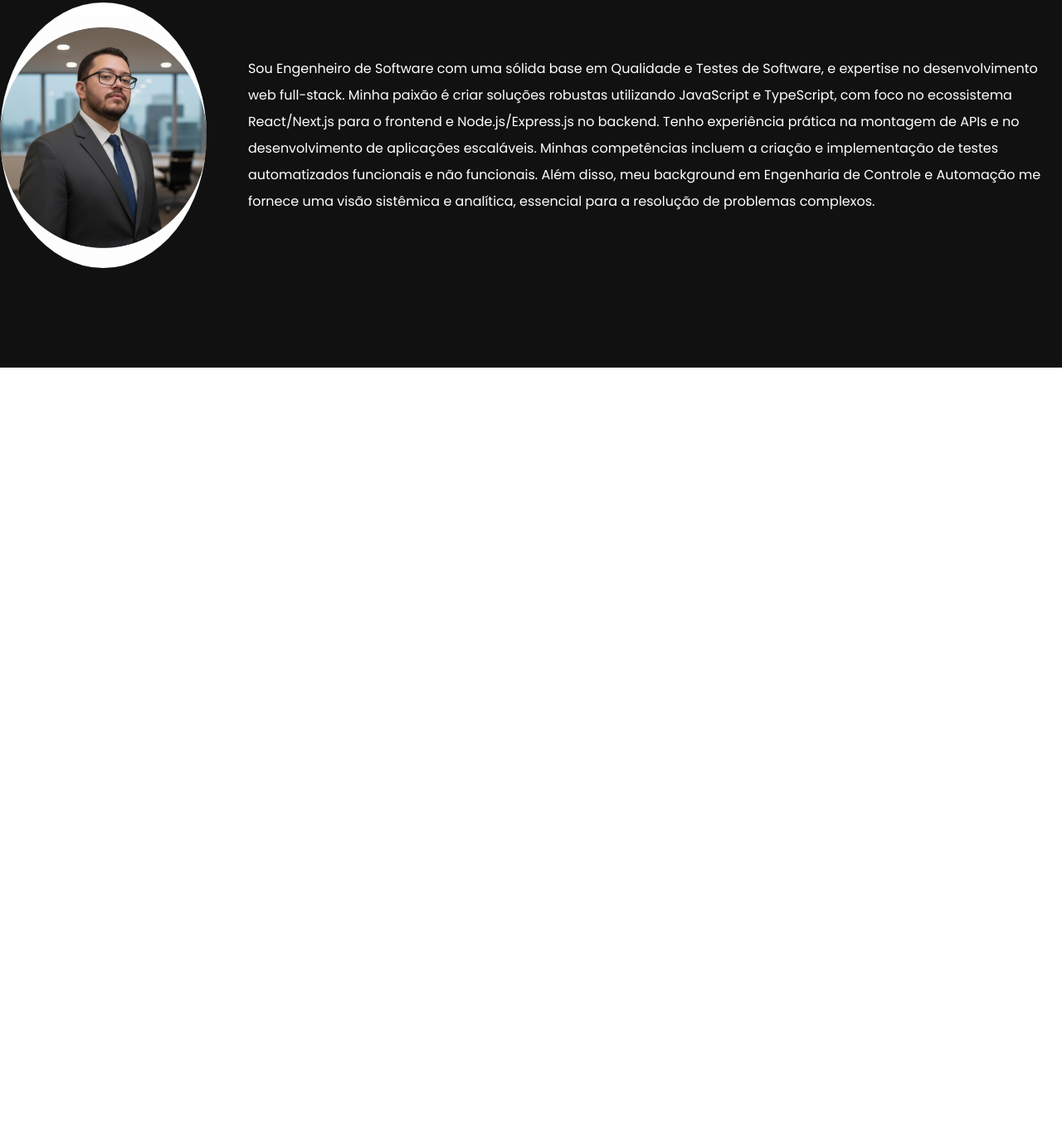
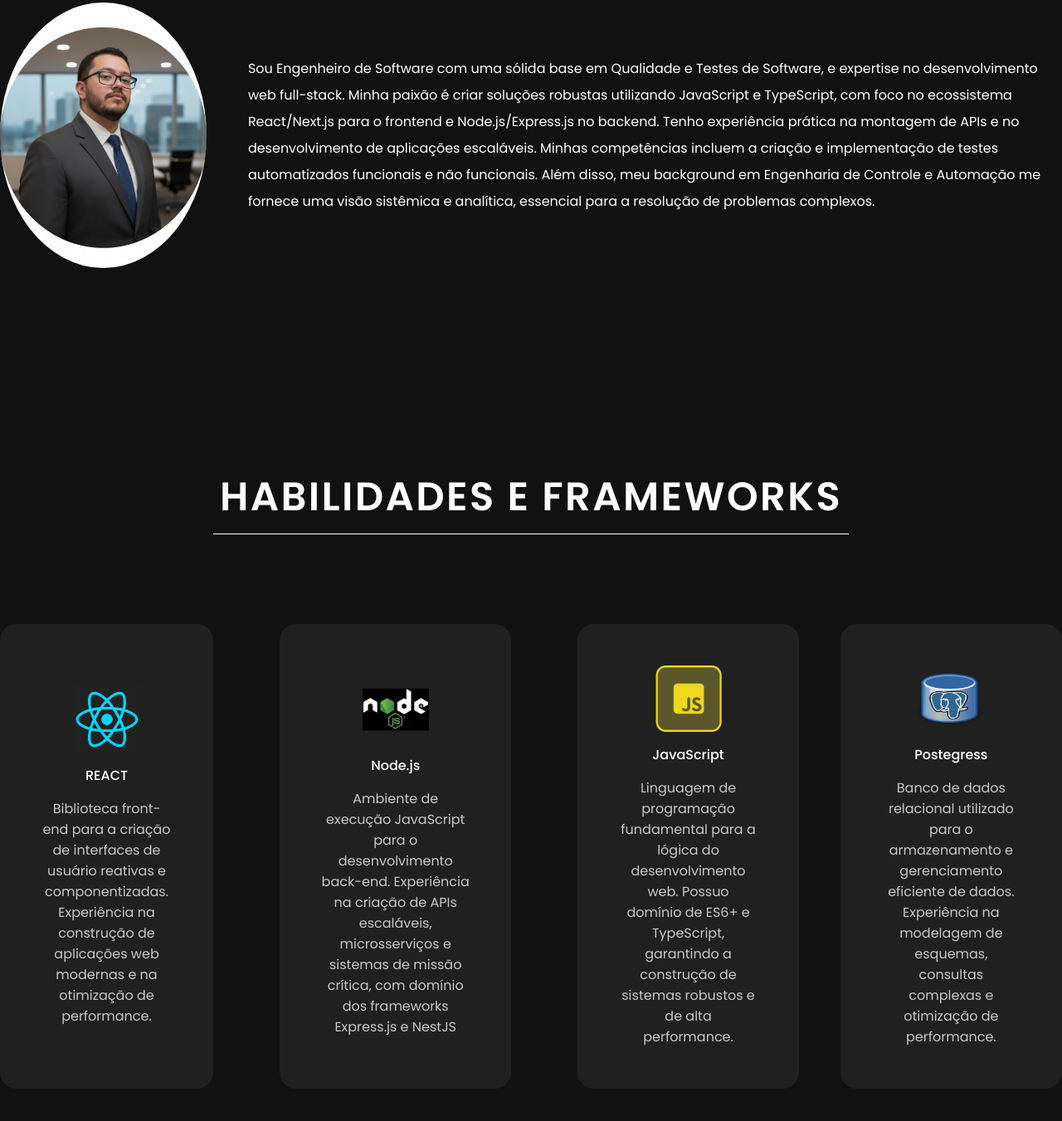
Before and after one commit to MarCassMari/portifolio_dev, a plain HTML site: page index.html in a window 1280 px wide. Shown: the part 1048-2399 px from the top of the page at 83% size. Before the commit the page ends 1491 px from the top, so only its background shows below. Drawn offline with Linux system fonts and the light colour scheme.

Commit message:
feat/habilidades

```diff
--- a/index.html
+++ b/index.html
@@ -53,5 +53,55 @@
         </div>
       </div>
     </div>
+
+    <div class="section-container">
+      <div class="section-content">
+        <h2 class="section-title">Habilidades e frameworks</h2>
+
+        <div class="skills-content">
+          <div class="skill-item">
+            <img src="./images/react-icon.png" alt="REACT" />
+            <span>REACT</span>
+            <p>
+              Biblioteca front-end para a criação de interfaces de usuário
+              reativas e componentizadas. Experiência na construção de
+              aplicações web modernas e na otimização de performance.
+            </p>
+          </div>
+
+          <div class="skill-item">
+            <img src="./images/node-icon.png" alt="Node" />
+            <span>Node.js</span>
+            <p>
+              Ambiente de execução JavaScript para o desenvolvimento back-end.
+              Experiência na criação de APIs escaláveis, microsserviços e
+              sistemas de missão crítica, com domínio dos frameworks Express.js
+              e NestJS
+            </p>
+          </div>
+
+          <div class="skill-item">
+            <img src="./images/javascript-icon.png" alt="JavaScript" />
+            <span>JavaScript</span>
+            <p>
+              Linguagem de programação fundamental para a lógica do
+              desenvolvimento web. Possuo domínio de ES6+ e TypeScript,
+              garantindo a construção de sistemas robustos e de alta
+              performance.
+            </p>
+          </div>
+
+          <div class="skill-item">
+            <img src="./images/data-icon.png" alt="Postegres" />
+            <span>Postegress</span>
+            <p>
+              Banco de dados relacional utilizado para o armazenamento e
+              gerenciamento eficiente de dados. Experiência na modelagem de
+              esquemas, consultas complexas e otimização de performance.
+            </p>
+          </div>
+        </div>
+      </div>
+    </div>
   </body>
 </html>
--- a/styles.css
+++ b/styles.css
@@ -114,3 +114,42 @@
   color: white;
   line-height: 2rem;
 }
+
+.skills-content {
+  margin-top: 108px;
+  display: flex;
+  justify-content: space-between;
+  gap: 50px;
+}
+
+.skill-item {
+  background-color: #202020;
+  padding: 50px;
+  border-radius: 20px;
+  text-align: center;
+  display: flex;
+  flex-direction: column;
+  justify-content: center;
+  align-items: center;
+}
+
+.skills-content .skill-item:nth-child(2) {
+  margin-left: 30px;
+  margin-right: 30px;
+}
+
+.skill-item span {
+  margin-top: 15px;
+  margin-bottom: 15px;
+  color: white;
+  font-weight: 500;
+}
+
+.skill-item p {
+  color: white;
+  opacity: 75%;
+}
+.skill-item img {
+  width: 80px;
+  height: 80px;
+}
```
Also changed, not shown: images/data-icon.png (added), images/javascript-icon.png (added), images/node-icon.png (added), images/react-icon.png (added).
